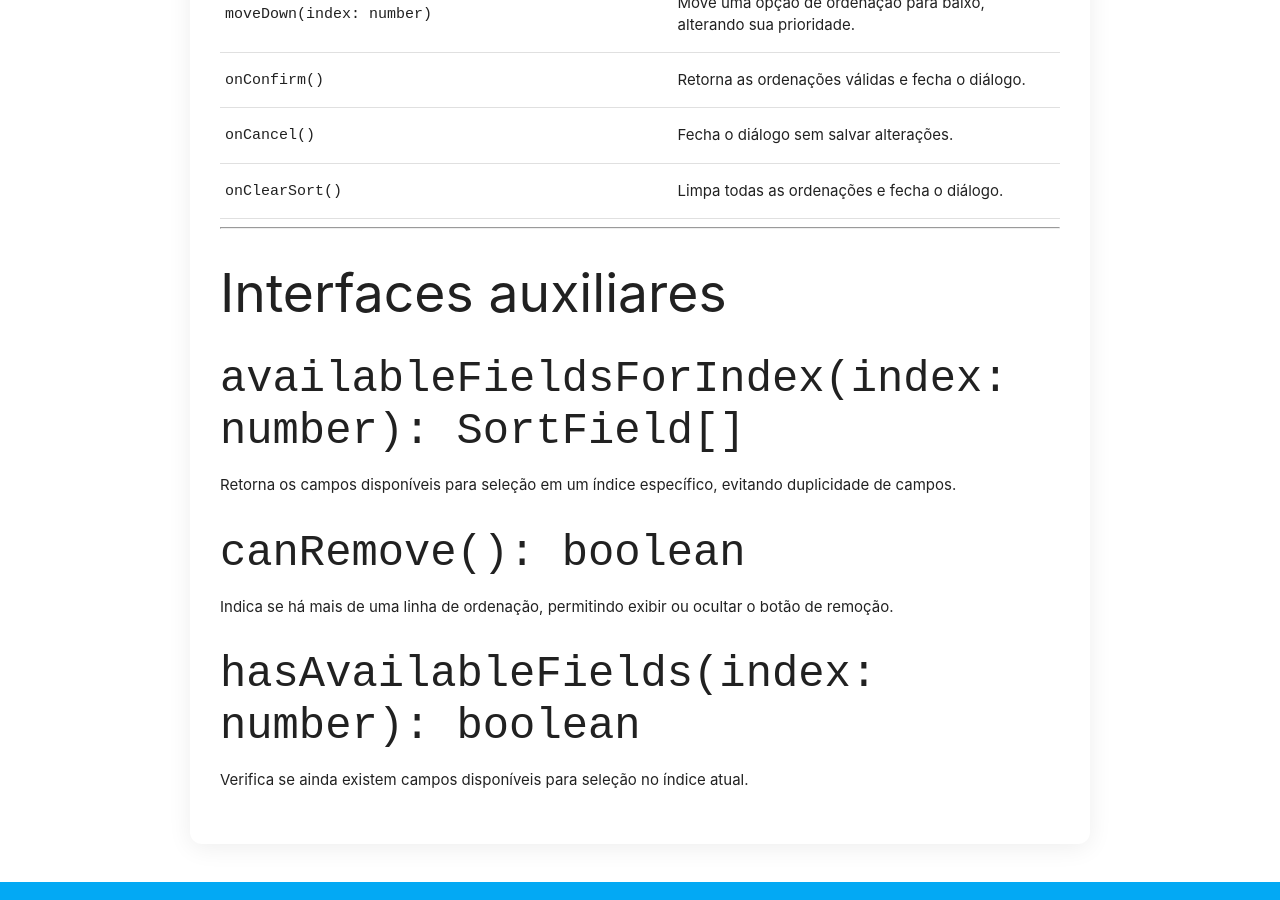
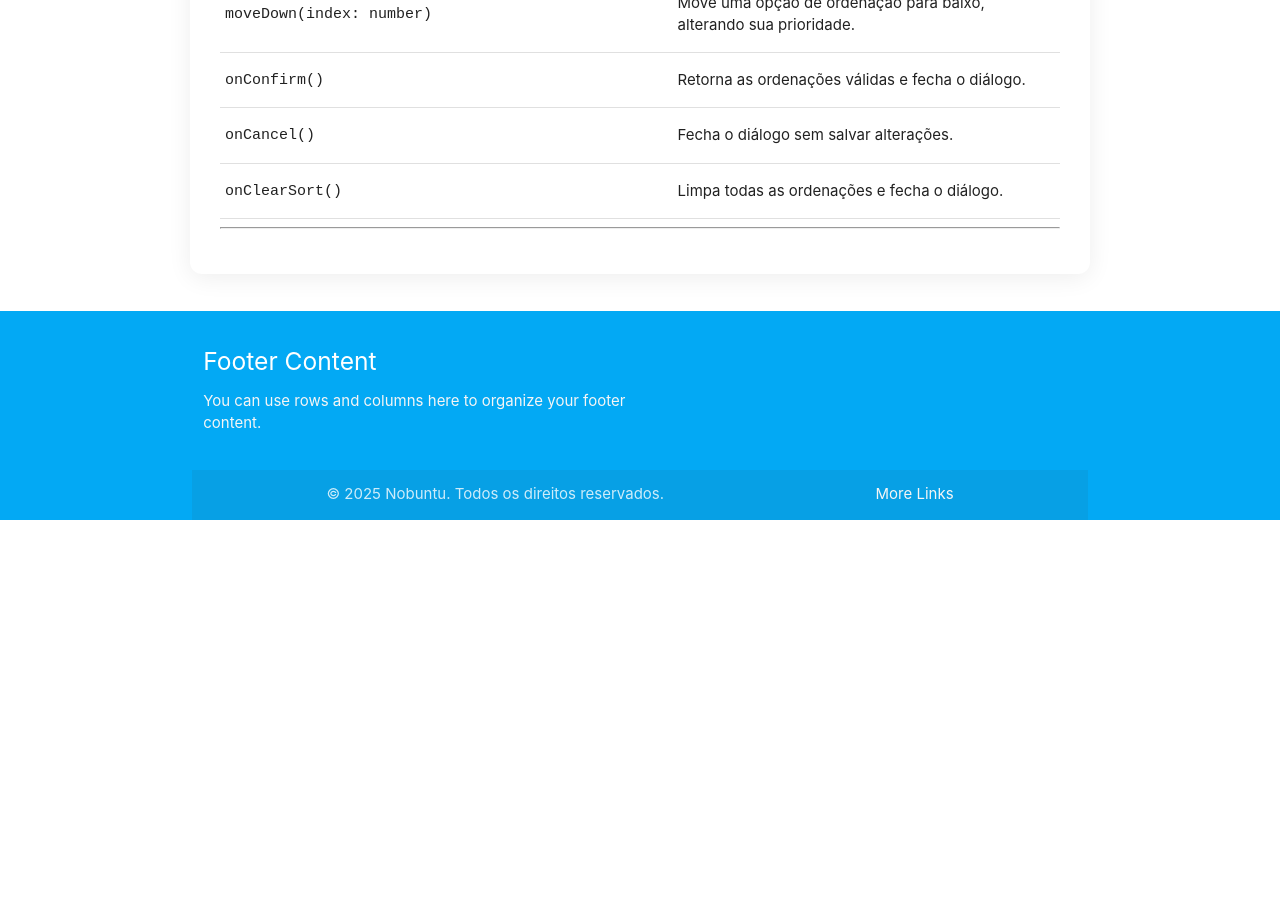
Before and after one commit to nobuntu-br/nobuntu-br.github.io, a Jekyll site: the page built from paginas/Angular/components/SortComponent.md, in a window 1280 px wide and 900 px high, scrolled down 3277 px. Built offline with Jekyll 4.4.1, drawn with Linux system fonts in a browser that asks for light colours; after the commit the page ends 3797 px from its top, so only the background shows below that.

Commit message:
Remove auxiliary interfaces section from SortComponent
Removed auxiliary interfaces section from SortComponent documentation.

```diff
--- a/paginas/Angular/components/SortComponent.md
+++ b/paginas/Angular/components/SortComponent.md
@@ -116,14 +116,3 @@ No diálogo, o usuário pode adicionar múltiplas linhas de ordenação, selecio
 | `onClearSort()` | Limpa todas as ordenações e fecha o diálogo. |
 
 ---
-
-## Interfaces auxiliares
-
-### `availableFieldsForIndex(index: number): SortField[]`
-Retorna os campos disponíveis para seleção em um índice específico, evitando duplicidade de campos.
-
-### `canRemove(): boolean`
-Indica se há mais de uma linha de ordenação, permitindo exibir ou ocultar o botão de remoção.
-
-### `hasAvailableFields(index: number): boolean`
-Verifica se ainda existem campos disponíveis para seleção no índice atual.
```
